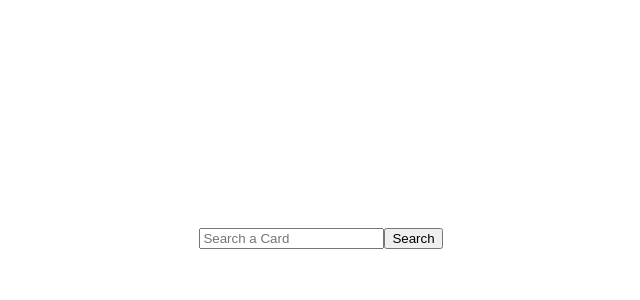
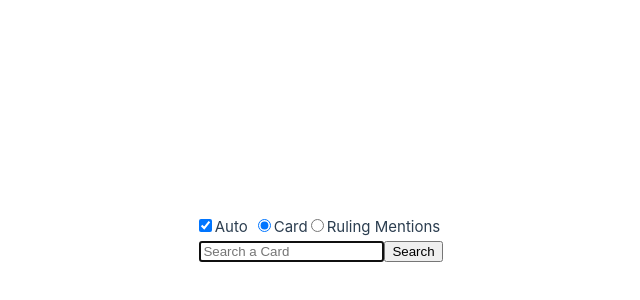
Before and after one commit to JoshuaBones/Goat-Rulings, a Vue app: page / in a window 1280 px wide. Shown: the part 150-450 px from the top of the page, without its empty margins (319-959 px from the left). Built offline with nearby package versions, Linux system fonts and the light colour scheme.

Commit message:
added features

```diff
--- a/src/App.vue
+++ b/src/App.vue
@@ -1,27 +1,44 @@
 <script setup>
 import RulingComp from './components/Ruling.vue'
 
-import { ref, watch } from 'vue'
+import { onMounted, ref, watch } from 'vue'
 import cardData from './rulings.json'
 
 const cardNames = Object.keys(cardData)
 
+const searchInputElement = ref(null)
+const chkAutoSearch = ref(null)
+const chkSearchType = ref("Card")//search within Name or Ruling
+
 const search = ref("")
 const searchResults = ref(null)
 
-const name = ref(null)
+const name = ref(null)//current name and ruling being shown in RulingComp
 const ruling = ref(null)
 
 const namesOrRulings = ref(true)//true to show names false for rulings
 
-async function showRuling(cardName) {
+async function populateRuling(cardName) {
   name.value = cardName
   ruling.value = cardData[cardName]
 }
 
-async function fetchMatchingCardNames() {
+function findMentions() {
+  document.getElementById("rRuling").checked = true
+  chkSearchType.value = "Ruling Mentions"
+  toggleNamesOrRulings()
+  search.value = name.value
+  //fetchMatchingData()
+}
+
+async function fetchMatchingData() {
   const s = search.value.toLowerCase()
-  searchResults.value = cardNames.filter(x => x.toLowerCase().includes(s))
+
+  if(chkSearchType.value == "Card") { //search matching card names
+    searchResults.value = cardNames.filter(x => x.toLowerCase().includes(s))
+  } else {                            //retrieve cards based on stored rulings
+    searchResults.value = cardNames.filter((key) => cardData[key].toLowerCase().includes(s))
+  }
 }
 
 function toggleNamesOrRulings() {//https://vuejs.org/tutorial/#step-6
@@ -35,26 +52,63 @@ function onInput(e) {
   search.value = e.target.value
 }
 
-watch(search, async (newSearch, oldSearch) => {
-  fetchMatchingCardNames()
+//findMentions() made both watches fire and do the same thing
+//https://stackoverflow.com/a/45853349
+watch([search, chkSearchType], async () => {
+  if(chkAutoSearch.value.checked) {
+    fetchMatchingData()
+  }
+})
+
+onMounted(() => {
+  //https://michaelnthiessen.com/set-focus-on-input-vue#:~:text=Set%20focus%20on%20page%20load
+  searchInputElement.value.focus()
 })
 </script>
 
 <template>
   <main>
-    <div class="center">
-      <input :value="search" @input="onInput" placeholder="Search a Card" type="text" @change="fetchMatchingCardNames" />
-      <button @click="fetchMatchingCardNames" type="button">Search</button>
+
+    <div id="search" class="center">
+      <div class="margins">
+        <input type="checkbox" ref="chkAutoSearch" id="chkAutoSearch" checked>
+        <label for="chkAutoSearch">Auto</label>
+
+        <input v-model="chkSearchType" type="radio"
+               id="rCard"
+               value="Card"
+               class="l-margin"
+               checked
+        >
+        <label for="rCard">Card</label>
+        <input v-model="chkSearchType" type="radio"
+               id="rRuling"
+               value="Ruling Mentions">
+        <label for="rRuling">Ruling Mentions</label>
+      </div>
+      <input ref="searchInputElement"
+             id="txtInput"
+             :value="search"
+             @input="onInput"
+             placeholder="Search a Card"
+             type="text"
+      />
+      <button @click="fetchMatchingData" type="button">Search</button>
     </div>
 
     <div v-if="namesOrRulings" class="text-center-outer">
       <div class="text-center-inner">
-        <li v-for="(item, index) in searchResults" @click="showRuling(item); toggleNamesOrRulings();">
+        <li v-for="(item, index) in searchResults" @click="populateRuling(item); toggleNamesOrRulings();">
           {{ item }}
         </li>
       </div>
     </div>
-    <RulingComp v-else="namesOrRulings" :name="name" :msg="ruling" @goBack="toggleNamesOrRulings()" />
+    <RulingComp v-else
+                :name="name"
+                :msg="ruling"
+                @goBack="toggleNamesOrRulings()"
+                @findMentions="findMentions()"
+    />
   </main>
 </template>
 
--- a/src/assets/main.css
+++ b/src/assets/main.css
@@ -24,13 +24,17 @@ a,
 
 @media (min-width: 1024px) {
   body {
-    display: flex;
-    place-items: center;
+    /*display: flex;*/
+    /* place-items: center; */
+    height: 100%;
   }
 
   #app {
     /*display: grid;
     grid-template-columns: 1fr 1fr;*/
     padding: 0 2rem;
+
+    /*my changes*/
+    height: 100%;
   }
 }
--- a/src/assets/styles.css
+++ b/src/assets/styles.css
@@ -18,3 +18,21 @@
     display: inline-block;
     text-align: left;
 }
+
+.mentions {
+    margin-left: 10px;
+}
+
+.l-margin {
+    margin-left: 7px;
+}
+
+.margins > * {
+    margin-right: 3px;
+}
+
+@media (min-width: 1024px) {
+    #search {
+        margin-top: 30%;
+    }
+}
--- a/src/components/Ruling.vue
+++ b/src/components/Ruling.vue
@@ -7,7 +7,10 @@ const props = defineProps({
 
 <template>
   <br />
-  <div class="center"><button @click="$emit('goBack')">Back</button></div>
+  <div class="center">
+    <button @click="$emit('goBack')">Back</button>
+    <button @click="$emit('findMentions')" class="l-margin">Mentions</button>
+  </div>
   <h3>{{ name }}</h3>
   <div v-html="msg"></div>
 </template>
```
